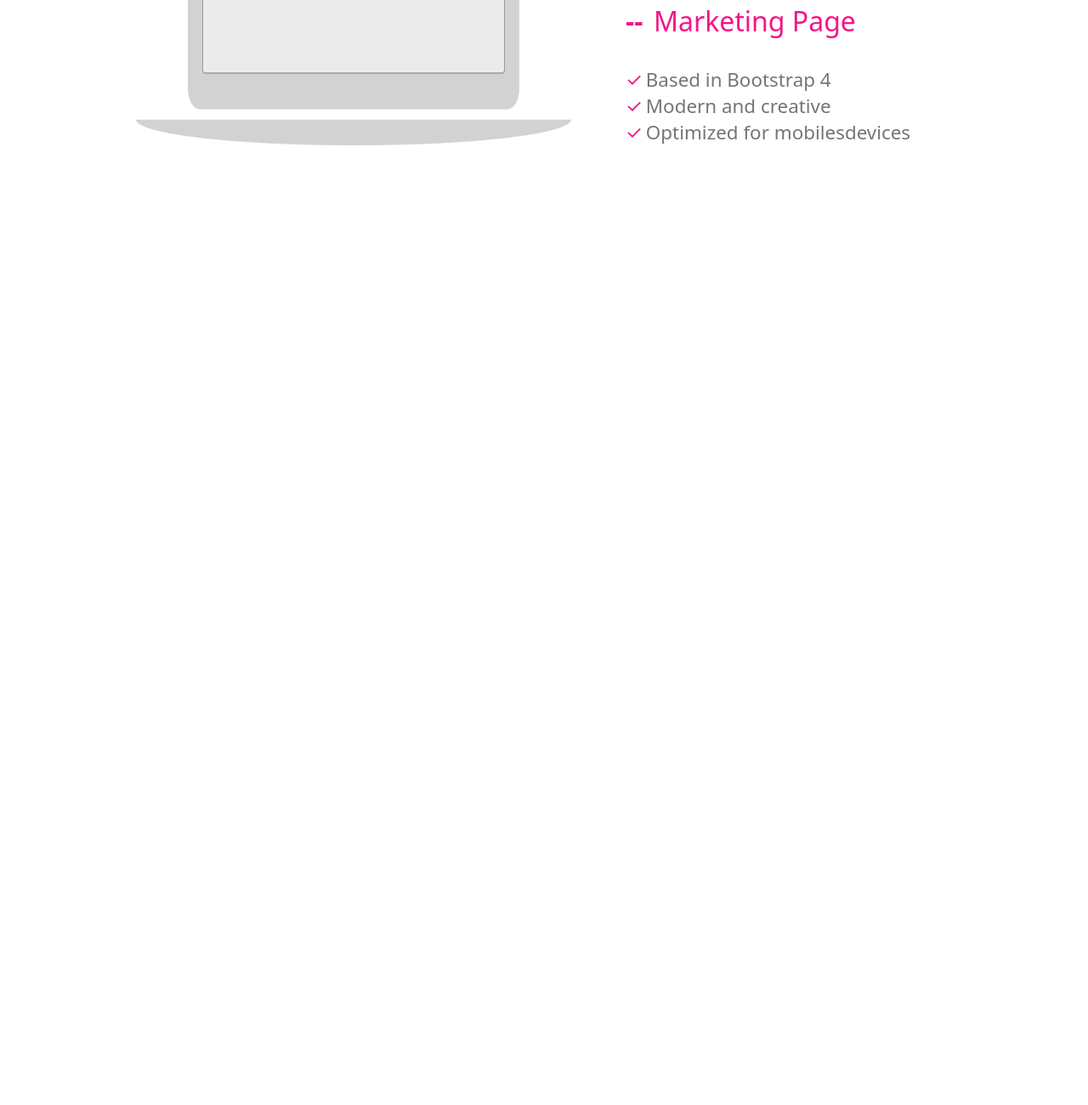
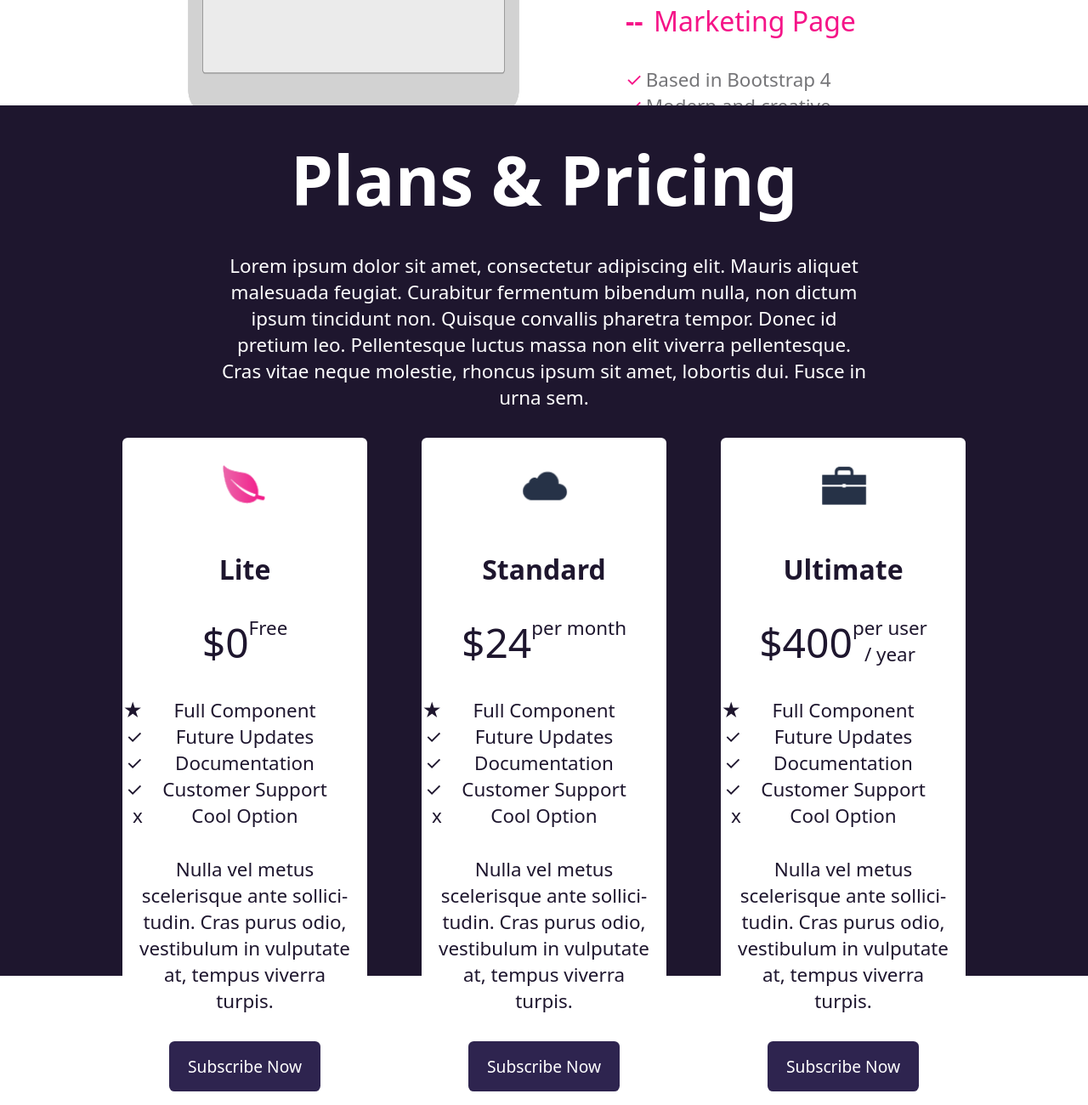
Before and after one commit to kelvinocampo/Bleux, a plain HTML site: page index.html in a window 1280 px wide. Shown: the part 1476-2776 px from the top of the page at 85% size. Before the commit the page ends 1652 px from the top, so only its background shows below. Drawn offline with Linux system fonts and the light colour scheme.

Commit message:
Time dev:3 30min

```diff
--- a/index.html
+++ b/index.html
@@ -74,7 +74,75 @@
             </div>
         </section>
 
-        <section></section>
+        <section class="section3">
+            <h2>Plans & Pricing</h2>
+            <p>Lorem ipsum dolor sit amet, consectetur adipiscing elit. Mauris aliquet malesuada feugiat.
+                Curabitur fermentum bibendum nulla, non dictum ipsum tincidunt non. Quisque convallis
+                pharetra tempor. Donec id pretium leo. Pellentesque luctus massa non elit viverra pellentesque.
+                Cras vitae neque molestie, rhoncus ipsum sit amet, lobortis dui. Fusce in urna sem.</p>
+            <div class="section3-container">
+                <div class="section3-item">
+                    <div class="img"><img src="assets/imagenes/hoja.png" alt="Hoja"></div>
+                    <h6>Lite</h6>
+                    <div class="price">
+                        <span>$0</span>
+                        <span>Free</span>
+                    </div>
+                    <ul>
+                        <li>Full Component</li>
+                        <li>Future Updates</li>
+                        <li>Documentation</li>
+                        <li>Customer Support</li>
+                        <li>Cool Option</li>
+                    </ul>
+                    <p>Nulla vel metus scelerisque
+                        ante sollicitudin. Cras purus
+                        odio, vestibulum in vulputate
+                        at, tempus viverra turpis.</p>
+                    <button>Subscribe Now</button>
+                </div>
+                <div class="section3-item">
+                    <div class="img"><img src="assets/imagenes/nube.png" alt="Nube"></div>
+                    <h6>Standard</h6>
+                    <div class="price">
+                        <span>$24</span>
+                        <span>per month</span>
+                    </div>
+                    <ul>
+                        <li>Full Component</li>
+                        <li>Future Updates</li>
+                        <li>Documentation</li>
+                        <li>Customer Support</li>
+                        <li>Cool Option</li>
+                    </ul>
+                    <p>Nulla vel metus scelerisque
+                        ante sollicitudin. Cras purus
+                        odio, vestibulum in vulputate
+                        at, tempus viverra turpis.</p>
+                    <button>Subscribe Now</button>
+                </div>
+                <div class="section3-item">
+                    <div class="img"><img src="assets/imagenes/maletin.png" alt="Maletin"></div>
+                    <h6>Ultimate</h6>
+                    <div class="price">
+                        <span>$400</span>
+                        <span>per user<br>/ year</span>
+                    </div>
+                    <ul>
+                        <li>Full Component</li>
+                        <li>Future Updates</li>
+                        <li>Documentation</li>
+                        <li>Customer Support</li>
+                        <li>Cool Option</li>
+                    </ul>
+                    <p>Nulla vel metus scelerisque
+                        ante sollicitudin. Cras purus
+                        odio, vestibulum in vulputate
+                        at, tempus viverra turpis.</p>
+                    <button>Subscribe Now</button>
+                </div>
+            </div>
+        </section>
     </main>
 </body>
 
--- a/styles/style.css
+++ b/styles/style.css
@@ -4,6 +4,12 @@
     position: relative;
     font-family: system-ui, -apple-system, BlinkMacSystemFont, 'Segoe UI', Roboto, Oxygen, Ubuntu, Cantarell, 'Open Sans', 'Helvetica Neue', sans-serif;
     text-decoration: none;
+}
+
+@counter-style section3-list {
+    system: fixed;
+    symbols: "\2605" "\2713" "\2713" "\2713" "x";
+    suffix:"    ";
 }
 
 .img img {
@@ -196,7 +202,82 @@ header {
                     }
                 }
             }
-
         }
     }
 }
+
+.section3 {
+    height: 60rem;
+    width: 100%;
+    display: flex;
+    padding: 2rem 0;
+    flex-direction: column;
+    align-items: center;
+    text-align: center;
+    gap: 2rem;
+    background-color: #1e162e;
+
+    h2 {
+        font-size: 5rem;
+        color: #fff;
+    }
+
+    >p {
+        color: #fff;
+        font-size: 1.4rem;
+        width: 60%;
+    }
+
+    .section3-container {
+        width: 100%;
+        display: flex;
+        justify-content: center;
+        gap: 4rem;
+
+        .section3-item {
+            background-color: #fff;
+            display: flex;
+            align-items: center;
+            flex-direction: column;
+            gap: 2rem;
+            width: 20%;
+            padding: 1rem 1rem;
+            border-radius: .4rem;
+            color: #1e162e;
+
+            h6 {
+                font-size: 2rem;
+            }
+
+            p {
+                font-size: 1.4rem;
+                hyphens: auto;
+            }
+
+            .price {
+                display: flex;
+                align-items: start;
+                font-size: 1.4rem;
+
+                span:first-child {
+                    font-size: 3rem;
+                }
+            }
+
+            ul{
+                list-style: section3-list;
+                font-size: 1.4rem;
+
+            }
+
+            button {
+                color: white;
+                border: none;
+                font-size: 1.2rem;
+                padding: 1rem 1.4rem;
+                border-radius: .4rem;
+                background-color: #2e244f;
+            }
+        }
+    }
+}
```
